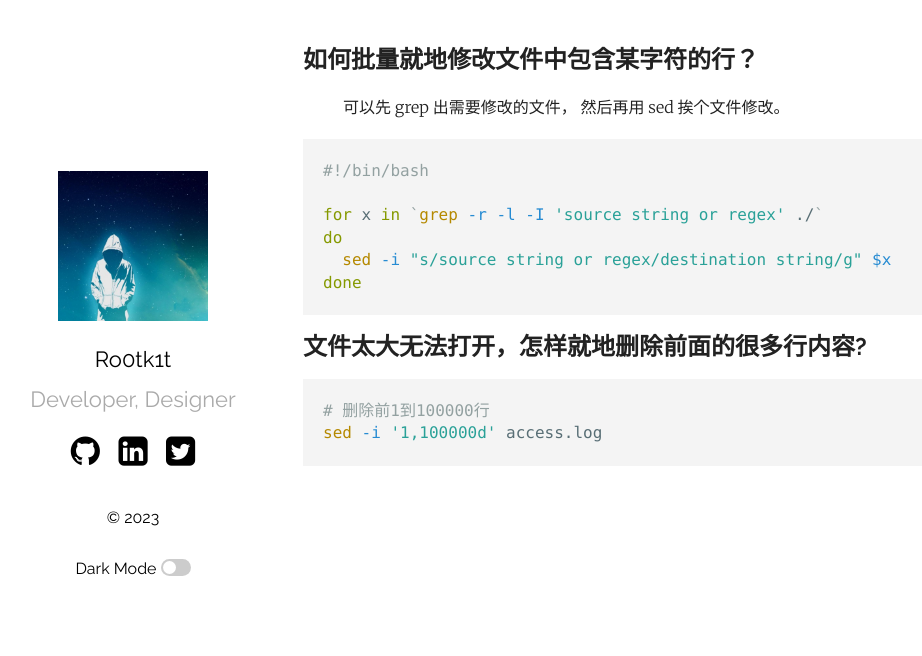
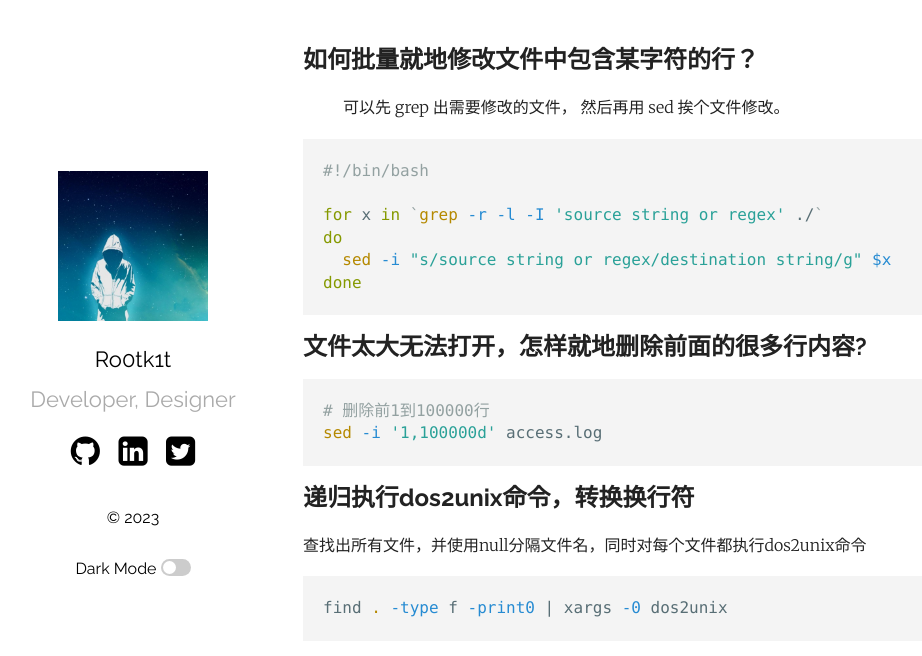
Before and after one commit to Ro0tk1t/note, a Jekyll site: the page built from linux/modify_locale_file.md, in a window 1280 px wide. Shown: the top 656 px of the page, without its empty margins (52-974 px from the left). Built offline with Jekyll 4.4.1, drawn with Linux system fonts in a browser that asks for light colours; our own code applies the rules of GitHub Pages for plain Markdown files.

Commit message:
Update modify_locale_file.md

````diff
--- a/linux/modify_locale_file.md
+++ b/linux/modify_locale_file.md
@@ -19,3 +19,11 @@ done
 # 删除前1到100000行
 sed -i '1,100000d' access.log
 ```
+
+
+递归执行dos2unix命令，转换换行符
+--------------------------------
+查找出所有文件，并使用null分隔文件名，同时对每个文件都执行dos2unix命令
+``` bash
+find . -type f -print0 | xargs -0 dos2unix
+```
````
